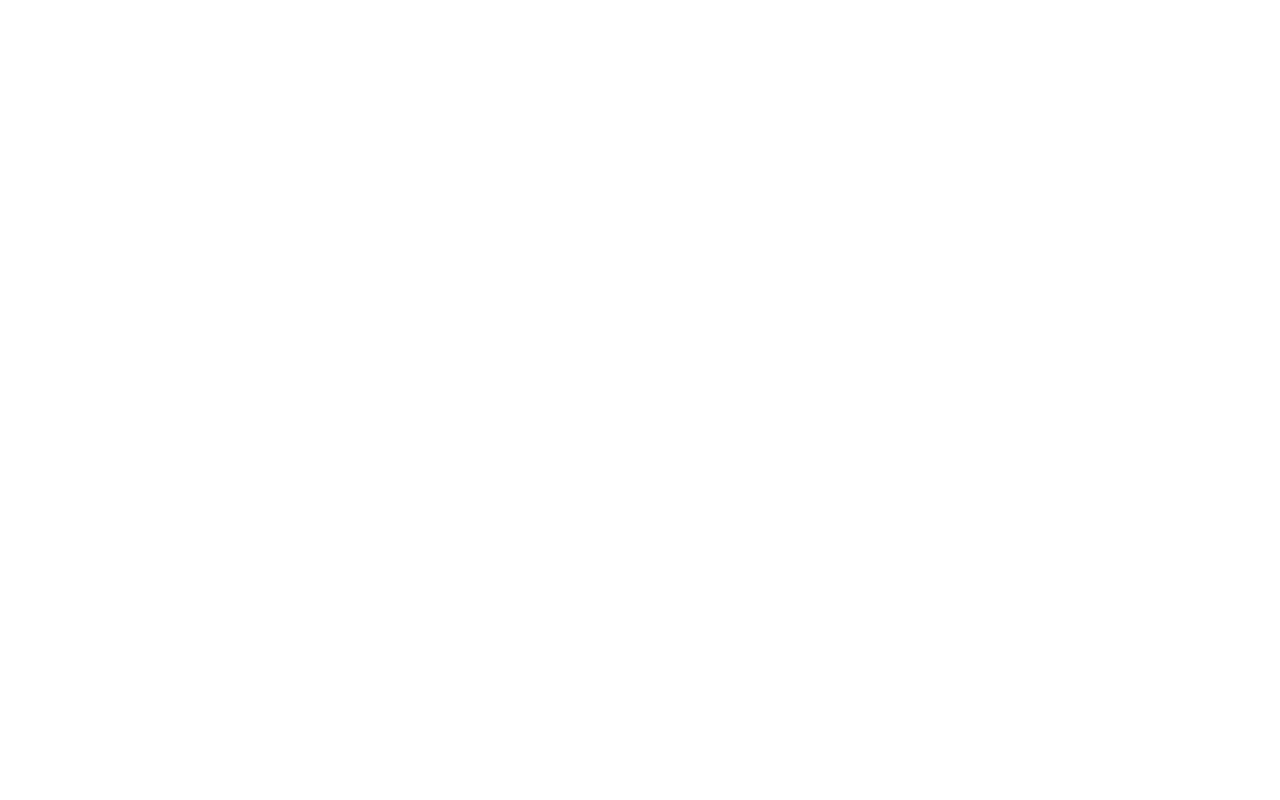
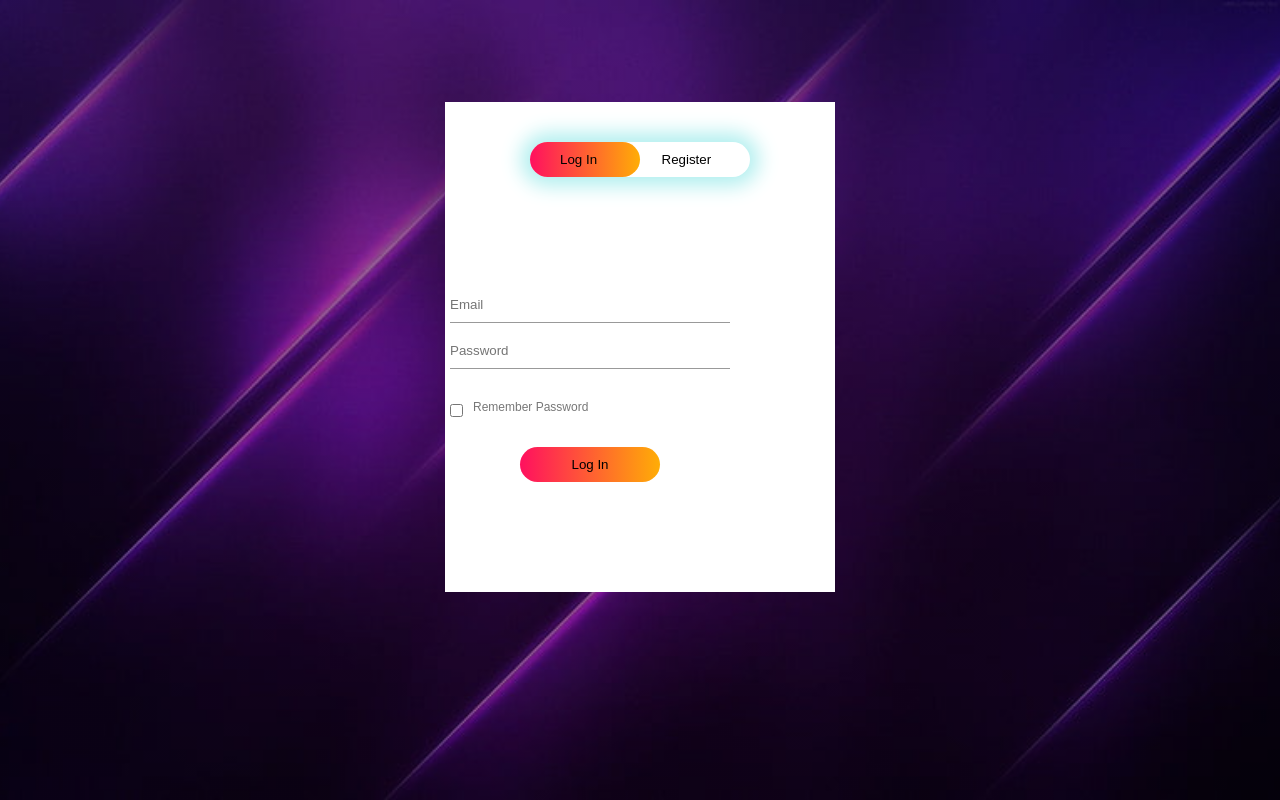
Before and after one commit to Safayet-Rafi/To-Do-List-, a plain HTML site: page index.html in a window 1280 px wide. Drawn offline with Linux system fonts and the light colour scheme.

Commit message:
Login page done

```diff
--- a/index.html
+++ b/index.html
@@ -1,9 +1,28 @@
-<html>
+<html lang="en">
     <head>
+        <meta charset="UTF-8">
+        <meta http equiv="X-UA-Comapatible" content="IE-edge">
+        <meta name="viewport" content="width-device-width, initial-scale-1.0">
+        <title>To Do List</title>
         <link rel="stylesheet" href="style.css">
     </head>
 
     <body>
+        <div class="hero">
+            <div class="form-box">
+                <div class="button-box">
+                     <div id="btn"></div>
+                     <button type="button" class="toggle-btn">Log In</button>
+                     <button type="button" class="toggle-btn">Register</button>
+                </div>
 
+                <form class="input-group">
+                    <input type="text" class="input-field" placeholder="Email" required>
+                    <input type="text" class="input-field" placeholder="Password" required>
+                    <input type="checkbox" class="check-box"> <span>Remember Password</span>
+                    <button type="submit" class="submit-btn">Log In</button>
+                </form>
+            </div>
+        </div>
     </body>
 </html>
--- a/style.css
+++ b/style.css
@@ -1,4 +1,85 @@
 *{
     margin: 0;
     padding: 0;
+    font-family: sans-serif;
 }
+.hero{
+    height: 100%;
+    width: 100%;
+    background-image: linear-gradient(rgba(0,0,0,0.4),rgba(0,0,0,0.4)),
+    url(Images/banner.jpeg) ;
+    background-position: center;
+    background-size: cover;
+    position: absolute;
+}
+.form-box{
+    width: 380px;
+    height: 480px;
+    position: relative;
+    background: white;
+    margin: 8% auto;
+    padding: 5px;
+}
+.button-box{
+    width: 220px;
+    margin: 35px auto;
+    position: relative;
+    box-shadow: 0 0 20px 9px #b1efef;
+    border-radius: 30px;
+}
+.toggle-btn{
+    padding: 10px 30px;
+    cursor: pointer;
+    background: transparent;
+    border:0;
+    outline: none;
+    position: relative;
+}
+#btn{
+    top: 0;
+    left: 0;
+    position: absolute;
+    width: 110px;
+    height: 100%;
+    background: linear-gradient(to right, #ff105f,#ffad06);
+    border-radius: 30px;
+    transition: .5s;
+
+}
+.input-group{
+    top: 180px;
+    position: absolute;
+    width: 280px;
+    transition: .5s;
+}
+.input-field{
+    width: 100%;
+    padding: 10px 0;
+    margin: 5px 0;
+    border-left: 0;
+    border-top: 0;
+    border-right: 0;
+    border-bottom: 1px solid #999;
+    outline: none;
+    background: transparent;
+}
+.submit-btn{
+    width: 50%;
+    padding: 10px 30px;
+    cursor: pointer;
+    display: block;
+    margin: auto;
+    background: linear-gradient(to right, #ff105f,#ffad06);
+    border: 0;
+    outline: none;
+    border-radius: 30px;
+}
+.check-box{
+    margin: 30px 10px 30px 0;
+}
+span{
+    color: #777;
+    font-size: 12;
+    bottom: 68px;
+    position: absolute;
+}
```
Also changed, not shown: Images/banner.jpeg (added), 2 other files.
